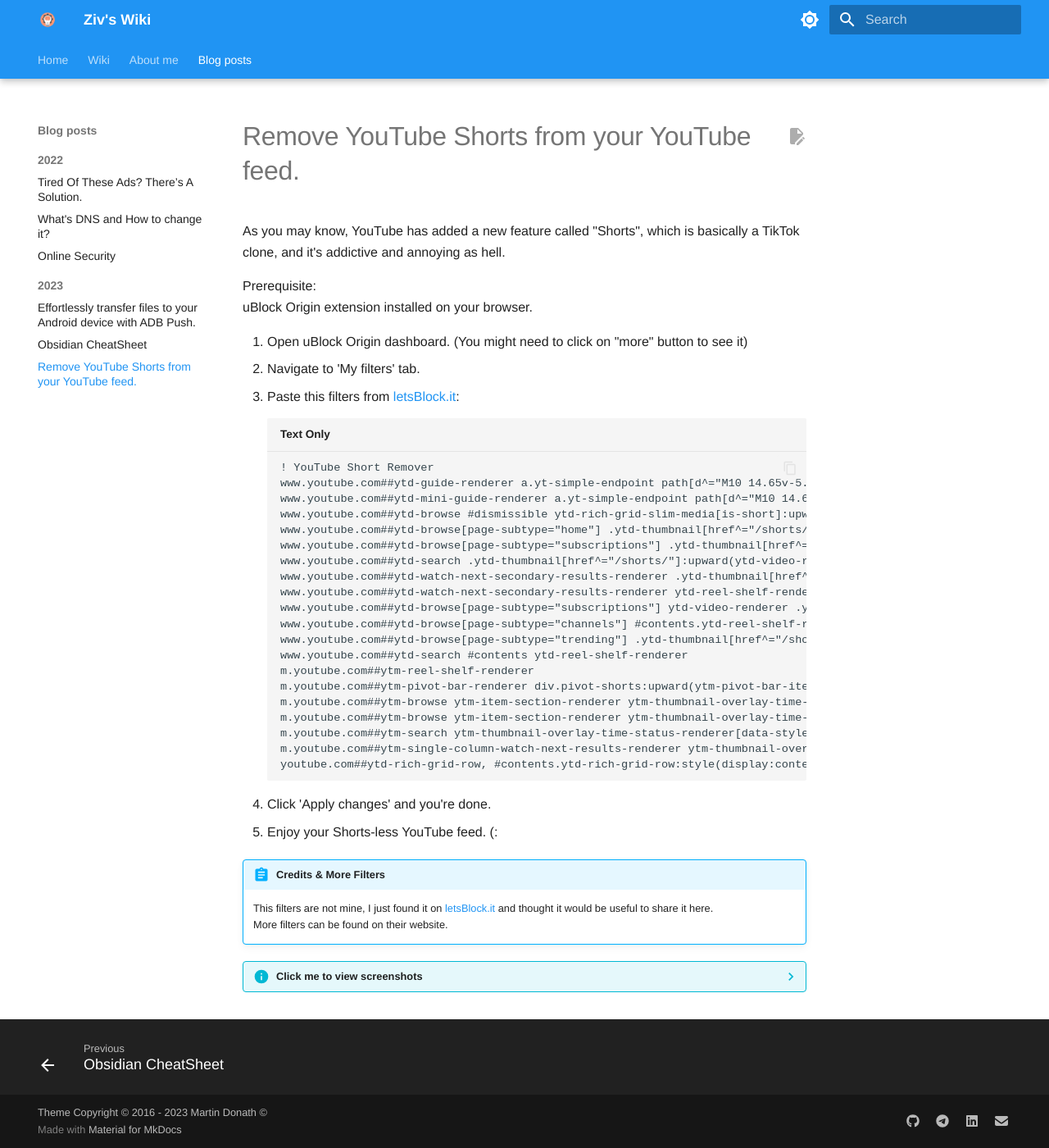
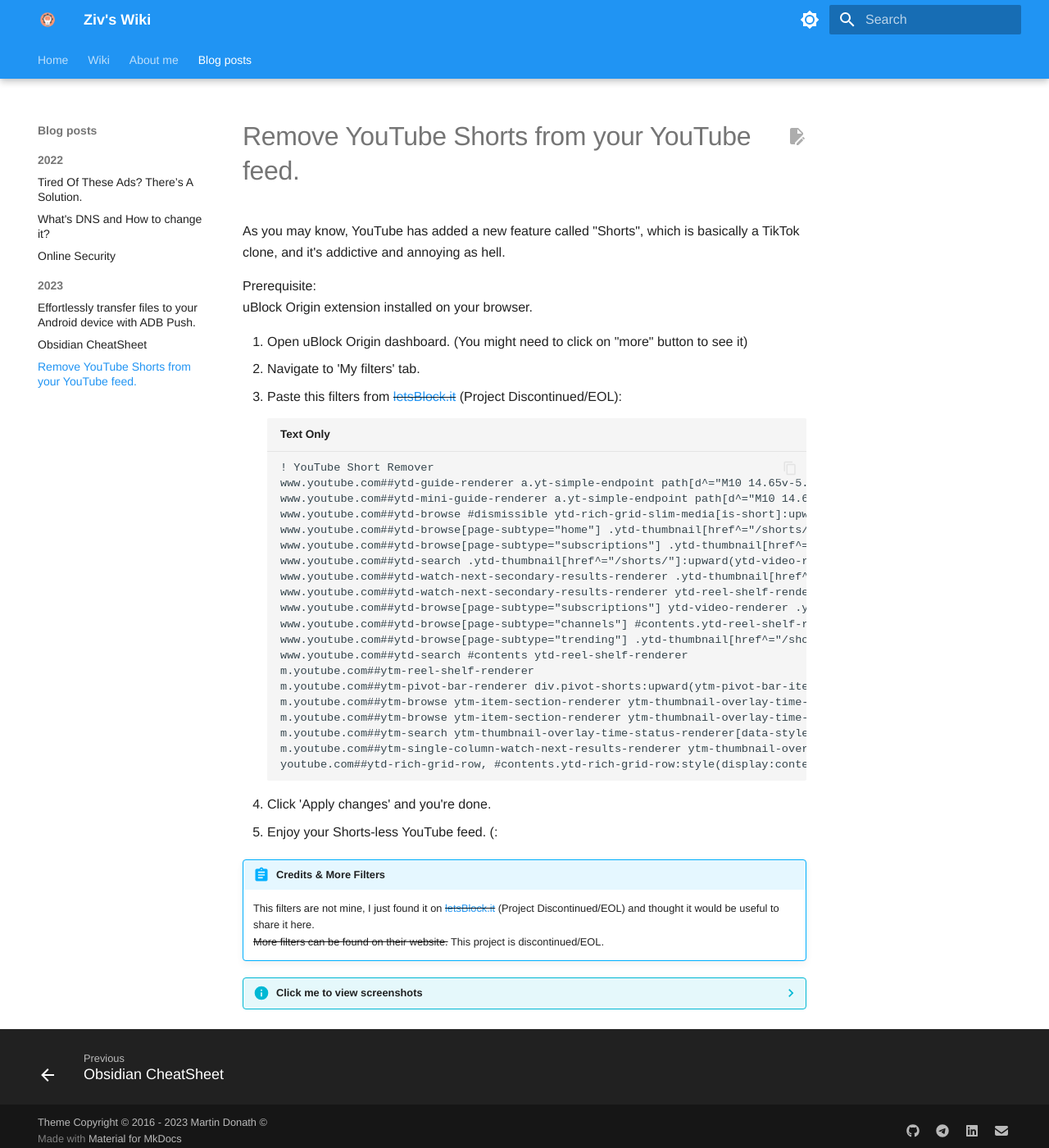
Before and after one commit to ZivSimchoni/Zwiki, an MkDocs documentation site: the page built from docs/blog-posts/2023/remove-yt-shorts.md, in a window 1280 px wide and 1400 px high. Shown: the whole window at 82% size. Built offline with MkDocs 1.6.1 and Material for MkDocs 9.7.7, drawn with Linux system fonts in a browser that asks for light colours; some web fonts are replaced.

Commit message:
Update letsBlock.it Project Discontinued

````diff
--- a/docs/blog-posts/2023/remove-yt-shorts.md
+++ b/docs/blog-posts/2023/remove-yt-shorts.md
@@ -8,7 +8,7 @@
 
 1. Open uBlock Origin dashboard. (You might need to click on "more" button to see it)
 2. Navigate to 'My filters' tab.
-3. Paste this filters from [letsBlock.it](https://letsblock.it/filters/youtube-shorts):
+3. Paste this filters from ~~[letsBlock.it](https://letsblock.it/filters/youtube-shorts)~~ (Project Discontinued/EOL):
 ```
 ! YouTube Short Remover
 www.youtube.com##ytd-guide-renderer a.yt-simple-endpoint path[d^="M10 14.65v-5.3L15 12l-5 2.65zm7.77-4.33"]:upward(ytd-guide-entry-renderer)
@@ -36,8 +36,8 @@
 
 
 !!! Abstract "Credits & More Filters"
-    This filters are not mine, I just found it on [letsBlock.it](https://letsblock.it/) and thought it would be useful to share it here.<br>
-    More filters can be found on their website.
+    This filters are not mine, I just found it on ~~[letsBlock.it](https://letsblock.it/)~~ (Project Discontinued/EOL) and thought it would be useful to share it here.<br>
+    ~~More filters can be found on their website.~~ This project is discontinued/EOL.
 
 
 ??? info "Click me to view screenshots"
````
